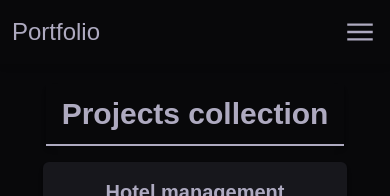
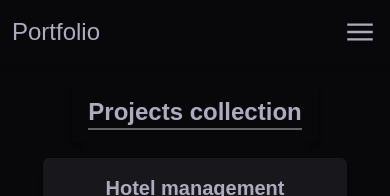
Before and after one commit to shiba-murmu/project-public-portfolio-website, a React (Vite) app: page /project-collections in a window 390 px wide. Shown: the top 196 px of the page. Built offline with nearby package versions, Linux system fonts and the light colour scheme; a web font is replaced by a local one.

Commit message:
border eliminated.

```diff
--- a/src/pages/projects/Project_list.jsx/Project_collection.jsx
+++ b/src/pages/projects/Project_list.jsx/Project_collection.jsx
@@ -5,8 +5,8 @@ function Project_collection() {
     return (
         <>
             <div className=' md:w-[170vh] min-h-screen flex flex-col justify-start md:justify-start items-center '>
-                <div className='flex md:hidden mt-5 border-b-2  py-3 px-4  shadow-md  justify-center items-center'>
-                    <span className='text-3xl md:text-5xl font-extrabold '>Projects collection</span>
+                <div className='flex md:hidden mt-5   py-3 px-4  shadow-md  justify-center items-center'>
+                    <span className='text-2xl md:text-5xl font-bold border-b-2 border-(--muted-text) '>Projects collection</span>
                 </div>
                 <div className='md:hidden'>
 
```
